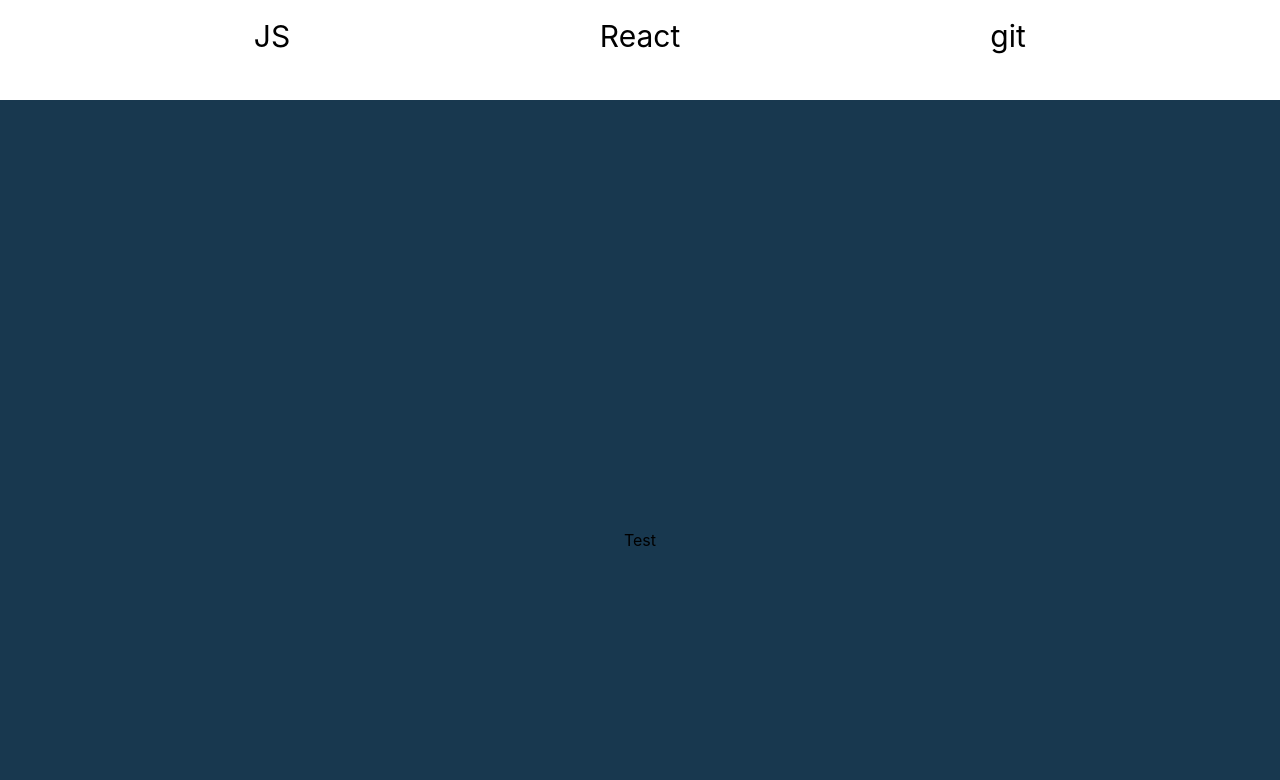
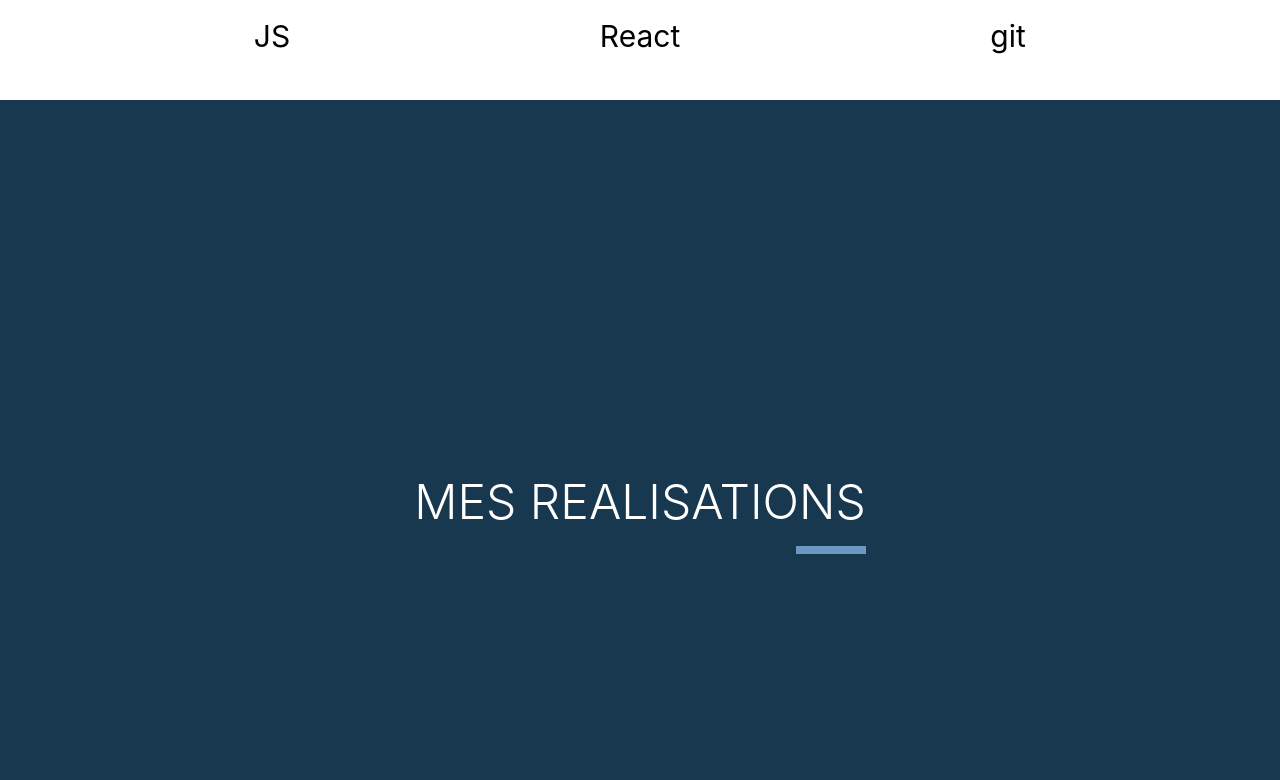
Before and after one commit to sismitrii/portfolio, a React (Create React App) app: page / in a window 1280 px wide. Shown: the part 2300-3080 px from the top of the page. Built offline with nearby package versions, Linux system fonts and the light colour scheme; a web font is replaced by a local one.

Commit message:
🚧 [Realisation] : begin of realisation part, add title

```diff
--- a/src/component/App.jsx
+++ b/src/component/App.jsx
@@ -2,6 +2,7 @@ import Header from "./Header/Header";
 import Navbar from "./Navbar/Navbar";
 import About from "./About/About";
 import Competence from "./Competence/Competence";
+import Realisation from "./Realisation/Realisation";
 
 export default function App() {
     return (
@@ -10,7 +11,7 @@ export default function App() {
         <Navbar />
         <About />
         <Competence />
-        <section id="realisations" className="w-screen flex justify-center items-center bg-bgBlue">Test</section>
+        <Realisation />
         <section id="contact" className="w-screen flex justify-center items-center bg-white">Test</section>
     </>
     )
--- a/src/component/Realisation/Realisation.jsx
+++ b/src/component/Realisation/Realisation.jsx
@@ -0,0 +1,12 @@
+import SectionTitle from "../General/SectionTitle"
+
+export default function Realisation(){
+    return(
+        <section id="realisations" className="w-screen flex justify-center items-center bg-bgBlue">
+            <SectionTitle colored={false}>
+                MES REALISATIONS
+            </SectionTitle>
+        </section>
+
+    )
+}
```
